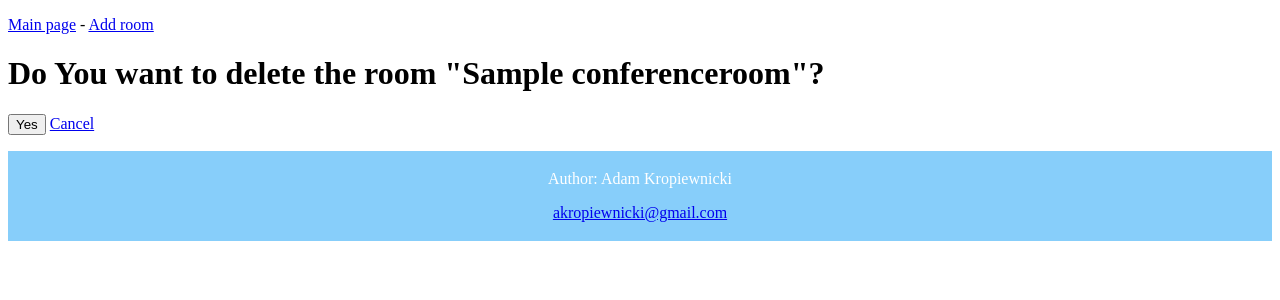
After one commit to megaz0rd/reservation_system, a Django app: page /room/delete/1/ in a window 1280 px wide. The commit adds this page. Shown: the top 300 px of the page. Run offline with Django 3.2, Linux system fonts and the light colour scheme; tables that the repository leaves empty hold one stand-in row (values such as "Sample post").

Commit message:
Added edit/delete room

```diff
--- a/src/conference_room/urls.py
+++ b/src/conference_room/urls.py
@@ -9,5 +9,7 @@ app_name = 'conference_room'
 urlpatterns = [
     path('', views.index.as_view(), name='index'),
     path('new/', views.add_room, name='add-room'),
-    path('<int:id>', views.room_detail, name='room-detail'),
+    path('<int:id>/', views.room_detail, name='room-detail'),
+    path('modify/<int:id>/', views.edit_room, name='edit-room'),
+    path('delete/<int:id>/', views.delete_room, name='delete-room',)
 ]
--- a/src/conference_room/views.py
+++ b/src/conference_room/views.py
@@ -1,4 +1,4 @@
-from django.shortcuts import redirect, render
+from django.shortcuts import get_object_or_404, render, redirect
 from django.views.generic import ListView
 
 from .models import ConferenceRoom
@@ -11,7 +11,6 @@ class index(ListView):
     context_object_name = 'rooms'
 
 
-
 def add_room(request):
     if request.method != 'POST':
         form = RoomForm()
@@ -21,12 +20,49 @@ def add_room(request):
             form.save()
             return redirect('conference_room:index')
 
-    context = {'form': form}
+    context = {
+        'form': form
+    }
     return render(request, 'add_room.html', context)
 
+
 def room_detail(request, id):
-    rooms = ConferenceRoom.objects.get(pk=id)
+    rooms = get_object_or_404(ConferenceRoom, pk=id)
+
     context = {
         'rooms': rooms
     }
     return render(request, 'room_detail.html', context)
+
+
+def edit_room(request, id):
+    room = get_object_or_404(ConferenceRoom, pk=id)
+    if request.method != 'POST':
+        form = RoomForm(instance=room)
+    else:
+        form = RoomForm(instance=room, data=request.POST)
+        if form.is_valid():
+            form.save()
+            return redirect('conference_room:index')
+
+    context = {
+        'room': room, 'form': form
+    }
+    return render(request, 'edit_room.html', context)
+
+
+def delete_room(request, id):
+    '''
+
+    Delete object with confirm
+
+    '''
+    room = get_object_or_404(ConferenceRoom, pk=id)
+    if request.method == 'POST':
+        room.delete()
+        return redirect('conference_room:index')
+
+    context = {
+        'room': room
+    }
+    return render(request, 'delete_room.html', context)
--- a/src/templates/base.html
+++ b/src/templates/base.html
@@ -28,9 +28,11 @@
         Projector: {% if room.projector == 1 %} Yes
         {% else %} No
         {% endif %} /
-        tu bedzie info o dostępności</td>
-        tu bedzie button (/room/modify/{id}/)
-        tu bedzie button (/room/delete/{id})
+        tu bedzie info o dostępności
+        <a href="{% url 'conference_room:edit-room' room.id %}"><button>
+            Edit</button></a>
+        <a href="{% url 'conference_room:delete-room' room.id %}"><button>
+            Delete</button></a>
         tu bedzie button (/room/reserve/{id})</li>
     {% empty %}
     There is no room yet.
--- /dev/null
+++ b/src/templates/delete_room.html
@@ -0,0 +1,12 @@
+{% extends 'base.html' %}
+
+{% block content %}
+
+<form action="." method="POST">
+      {% csrf_token %}
+    <h1>Do You want to delete the room "{{ room.name }}"?</h1>
+    <p><input type="submit" value="Yes" />
+        <a href="{% url 'conference_room:index' %}">Cancel</a></p>
+</form>
+
+{% endblock content %}
```
Also changed, not shown: src/templates/edit_room.html (added, +13 -0 lines).
